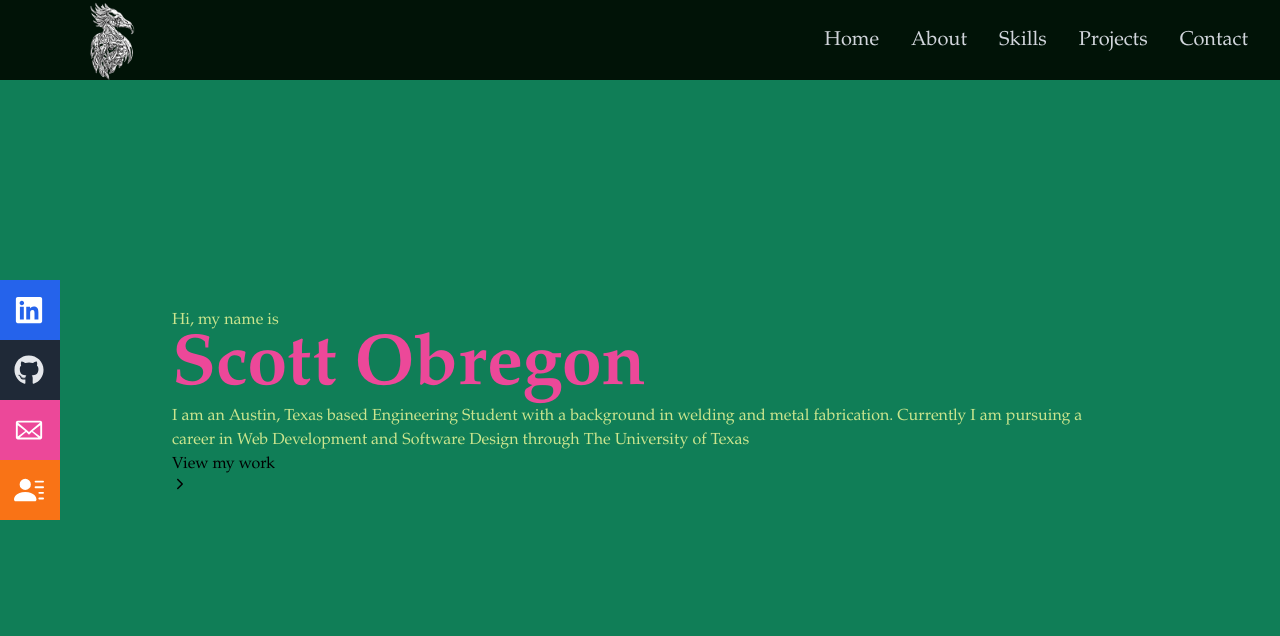
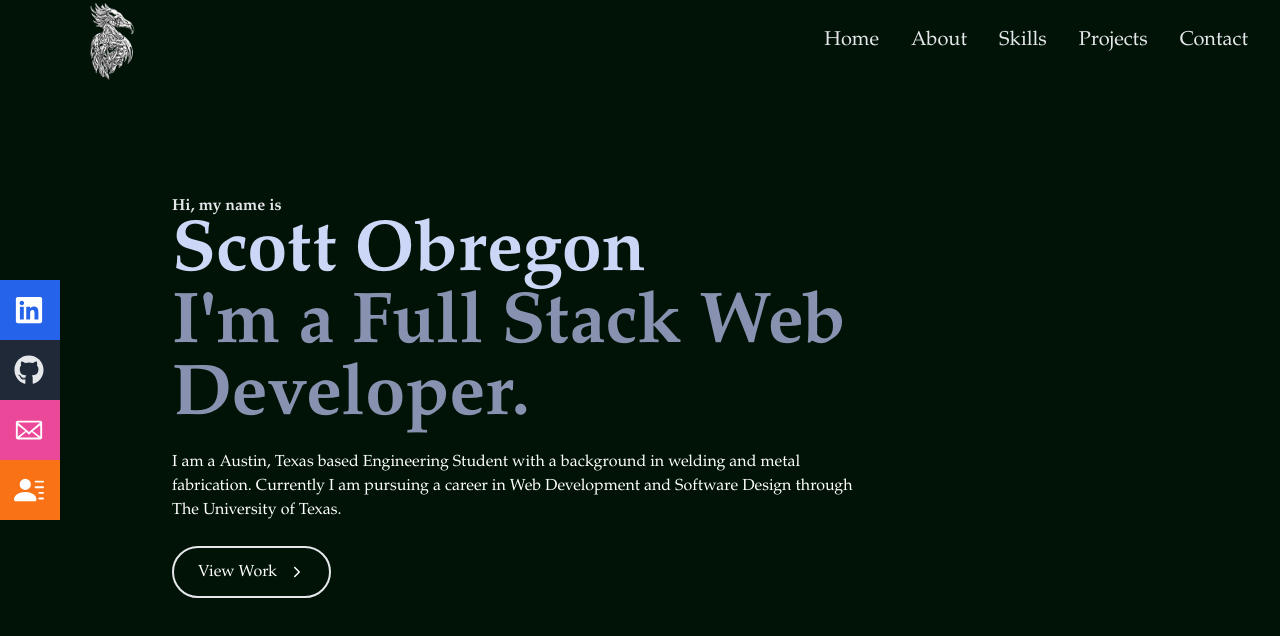
Before and after one commit to ObregonScott/Portfolio_Pro, a React (Create React App) app in the folder portfolio-pro/: page / in a window 1280 px wide. Shown: the top 636 px of the page. Built offline with nearby package versions, Linux system fonts and the light colour scheme.

Commit message:
added hero info/intro and view work button

```diff
--- a/portfolio-pro/src/components/Home.jsx
+++ b/portfolio-pro/src/components/Home.jsx
@@ -1,17 +1,27 @@
 import React from 'react';
+import background from '../assets/desert.jpg';
 import { IoIosArrowForward } from "react-icons/io";
 
 const Home = () => {
   return (
-    <div name='home' className='w-full h-screen bg-[#107e57]'>
+    <div name='home' className='w-full h-screen bg-[#011307]'>
       {/* Container */}
       <div className='max-w-[1000px] mx-auto px-8 flex flex-col justify-center h-full'>
-        <p className='text-[#cbe58e]'>Hi, my name is</p>
-        <h1 className='text-4xl sm:text-7xl font-bold text-pink-500'>Scott Obregon</h1>
-        <p className='text-[#cbe58e]'>I am an Austin, Texas based Engineering Student
+        <p className='text-gray-200 font-bold'>Hi, my name is</p>
+        <h1 className='text-4xl sm:text-7xl font-bold text-[#ccd6f6]'>Scott Obregon</h1>
+        <h2 className='text-4xl sm:text-7xl font-bold text-[#8892b0]'>I'm a Full Stack Web Developer.</h2>
+        <p className='text-white py-4 max-w-[700px]'>I am a Austin, Texas based Engineering Student
           with a background in welding and metal fabrication.
-          Currently I am pursuing a career in Web Development and Software Design through The University of Texas</p>
-          <div> View my work <IoIosArrowForward/></div>
+          Currently I am pursuing a career in Web Development and Software Design through The University of Texas.</p>
+        <div>
+          <button className='text-white border-2 rounded-full px-6 py-3 my-2 flex items-center
+          hover:bg-violet-600 hover:border-pink-400'>
+            View Work
+            <span className='hover:rotate-90 duration-300'>
+              <IoIosArrowForward className='ml-3' />
+            </span>
+          </button>
+        </div>
       </div>
     </div>
   )
--- a/portfolio-pro/src/components/Navbar.jsx
+++ b/portfolio-pro/src/components/Navbar.jsx
@@ -10,7 +10,7 @@ const Navbar = () => {
     const handleClick = () => setNav(!nav)
 
     return (
-        <div className='fixed w-full h-[80px] flex justify-between items-center px-4  bg-[#011307]  text-gray-300'>
+        <div className='fixed w-full h-[80px] flex justify-between items-center px-4  bg-[#011307]  text-gray-200'>
             <div>
                 <img src={Logo} alt="Logo Image" style={{ height: '190px' }} />
             </div>
```
